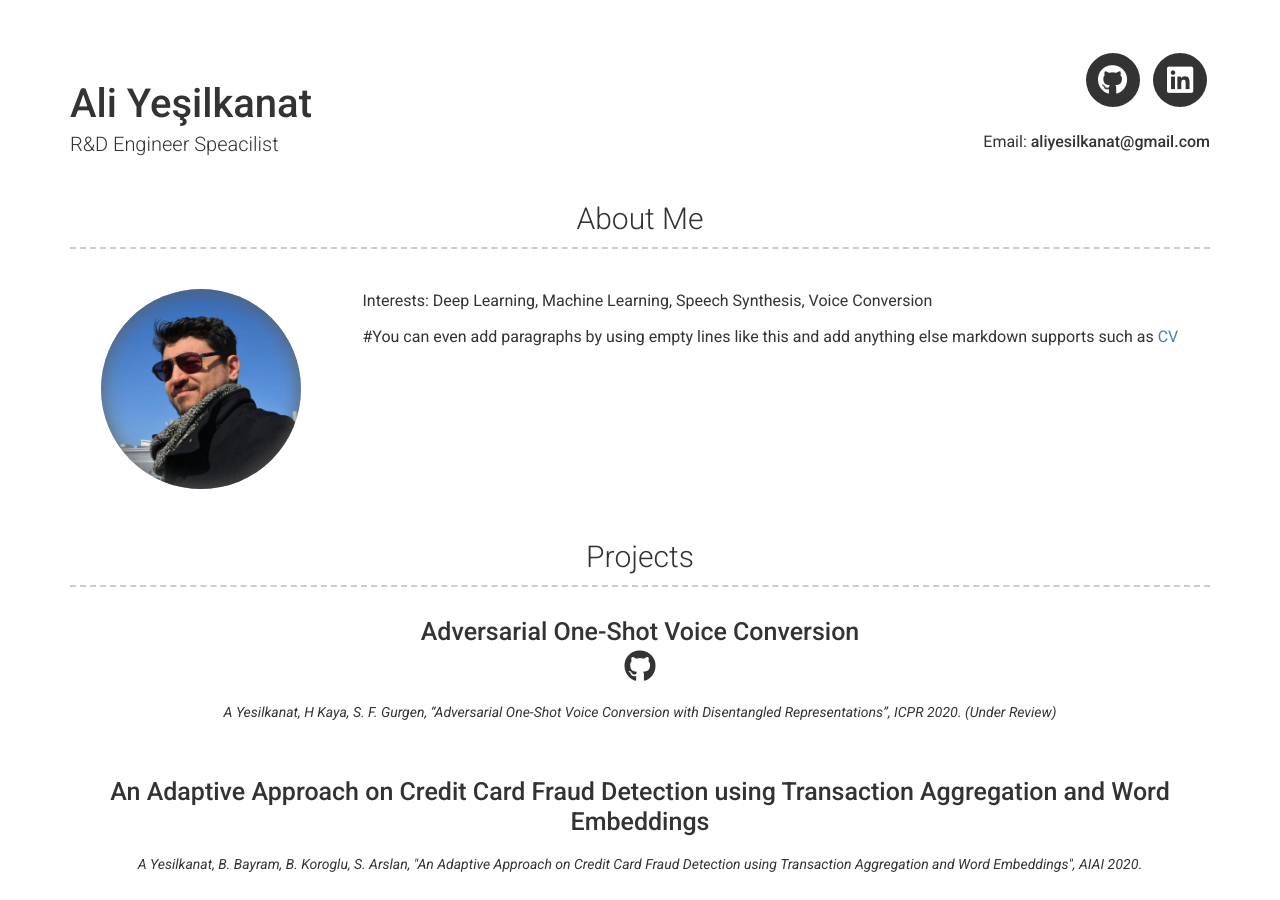
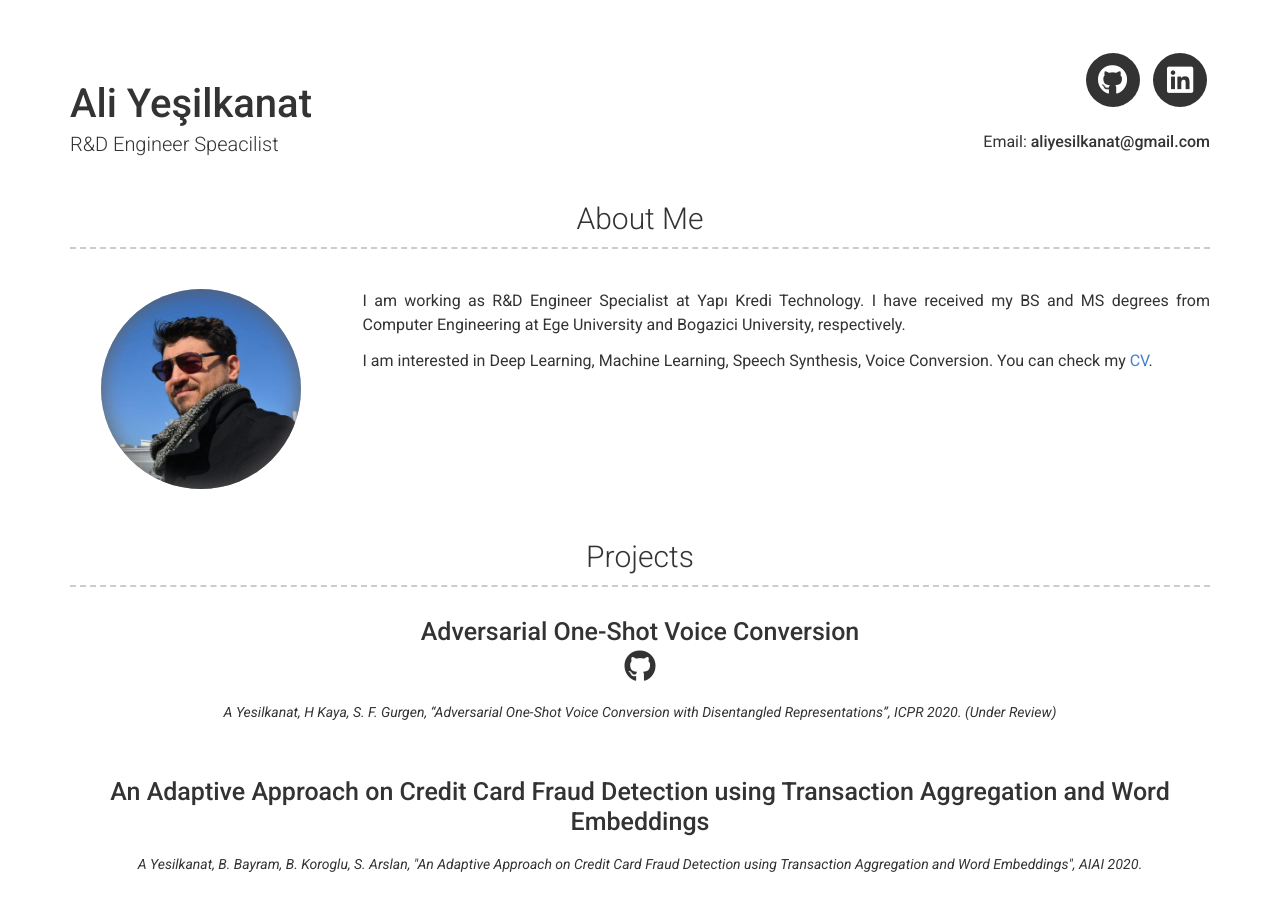
Before and after one commit to aliyesilkanat/aliyesilkanat.github.io, a Jekyll site: the page built from index.md, in a window 1280 px wide and 900 px high. Built offline with Jekyll 4.4.1, drawn with Linux system fonts in a browser that asks for light colours; nearby versions of some CDN libraries; some of the changed text lies outside the part shown.

Commit message:
Update _config.yml

```diff
--- a/_config.yml
+++ b/_config.yml
@@ -26,10 +26,13 @@ linkedin_username: aliyesilkanat
 # about_title: About Me (Use this to override about section title)
 about_profile_image: images/profile.jpg
 about_content: | # this will include new lines to allow paragraphs
-  Interests: Deep Learning, Machine Learning, Speech Synthesis, Voice Conversion
+  I am working as R&D Engineer Specialist at Yapı Kredi Technology. I have received my BS and MS degrees from Computer Engineering at Ege University and Bogazici University, respectively.
 
-  #You can even add paragraphs by using empty lines like this and add anything else markdown supports such as
-  [CV](https://github.com/aliyesilkanat/aliyesilkanat.github.io/resume.pdf)
+  I am interested in Deep Learning, Machine Learning, Speech Synthesis, Voice Conversion.
+  You can check my [CV](https://github.com/aliyesilkanat/aliyesilkanat.github.io/resume.pdf).
+
+# You can even add paragraphs by using empty lines like this and add anything else markdown supports such as
+
 
 # Projects Section
 # projects_title: Projects #(Use this to override about projects section title)
@@ -42,13 +45,13 @@ about_content: | # this will include new lines to allow paragraphs
 
 # More Section
 # more_title: A Little More About Me #(Use this to override about more section title)
-more_content: | # this will include new lines to allow paragraphs
-  This is where you can write a little more about yourself. You could title this section **Interests** and include some of your other interests.
+#more_content: | # this will include new lines to allow paragraphs
+# This is where you can write a little more about yourself. You could title this section **Interests** and include some of your other interests.
 
-  Or you could title it **Skills** and write a bit more about things that make you more desirable, like *leadership* or *teamwork*
+# Or you could title it **Skills** and write a bit more about things that make you more desirable, like *leadership* or *teamwork*
 
 # Footer
-footer_show_references: true
+footer_show_references: false
 
 # Build settings
 # theme: modern-resume-theme (Use this is you are hosting your resume yourself)
```
